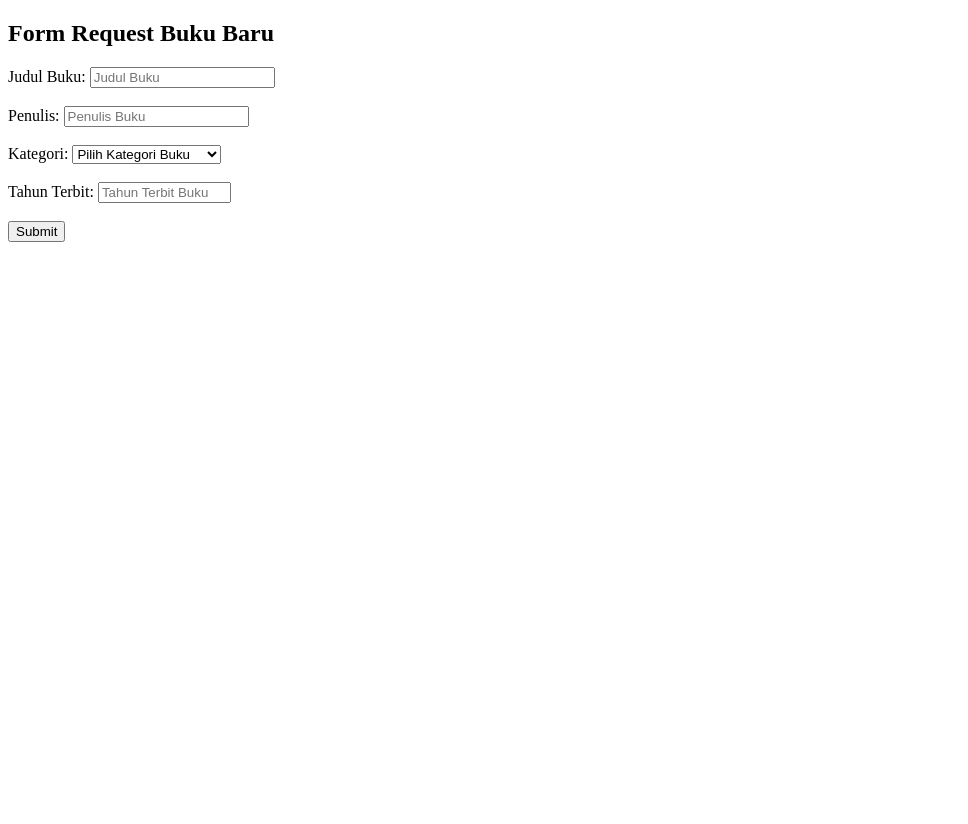
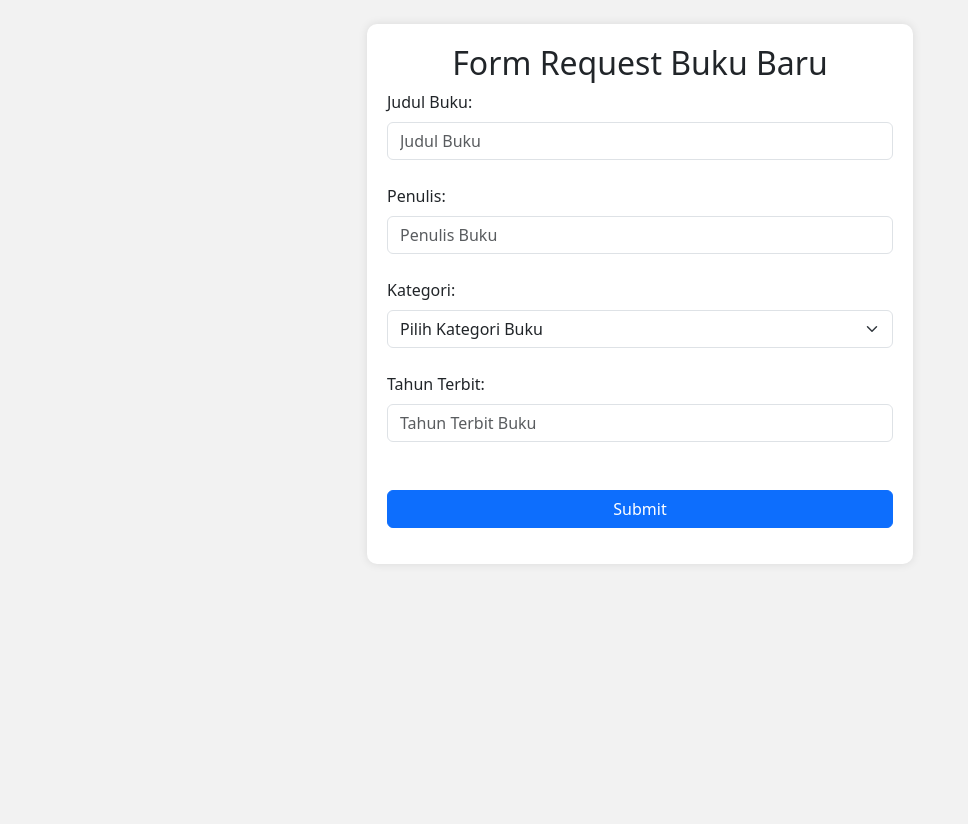
Before and after one commit to PBP-E15/LibPanda, a Django app: page /form-request in a window 1280 px wide. Shown: the whole page, without its empty margins (0-968 px from the left). Before the commit the page ends 242 px from the top, so only its background shows below. Run offline with Django 4.2, Linux system fonts and the light colour scheme.

Commit message:
Add style

```diff
--- /dev/null
+++ b/FormRequest/templates/base.html
@@ -0,0 +1,19 @@
+{% load static %}
+<!DOCTYPE html>
+<html lang="en">
+    <head>
+        {% block meta %}
+            <meta charset="UTF-8" />
+            <meta name="viewport" content="width=device-width, initial-scale=1">
+        {% endblock meta %}
+        <link href="https://cdn.jsdelivr.net/npm/bootstrap@5.3.2/dist/css/bootstrap.min.css" rel="stylesheet" integrity="sha384-T3c6CoIi6uLrA9TneNEoa7RxnatzjcDSCmG1MXxSR1GAsXEV/Dwwykc2MPK8M2HN" crossorigin="anonymous">
+        <script src="https://code.jquery.com/jquery-3.6.0.min.js" integrity="sha384-KyZXEAg3QhqLMpG8r+J4jsl5c9zdLKaUk5Ae5f5b1bw6AUn5f5v8FZJoMxm6f5cH1" crossorigin="anonymous"></script>
+        <script src="https://cdn.jsdelivr.net/npm/@popperjs/core@2.11.8/dist/umd/popper.min.js" integrity="sha384-I7E8VVD/ismYTF4hNIPjVp/Zjvgyol6VFvRkX/vR+Vc4jQkC+hVqc2pM8ODewa9r" crossorigin="anonymous"></script>
+        <script src="https://cdn.jsdelivr.net/npm/bootstrap@5.3.2/dist/js/bootstrap.min.js" integrity="sha384-BBtl+eGJRgqQAUMxJ7pMwbEyER4l1g+O15P+16Ep7Q9Q+zqX6gSbd85u4mG4QzX+" crossorigin="anonymous"></script>
+    </head>
+
+    <body>
+        {% block content %}
+        {% endblock content %}
+    </body>
+</html>
--- a/FormRequest/templates/form.html
+++ b/FormRequest/templates/form.html
@@ -1,21 +1,58 @@
-<!DOCTYPE html>
-<html>
-<head>
+{% extends 'base.html' %}
+
+{% block meta %}
     <title>Form Request Buku Baru</title>
-</head>
-<body>
+{% endblock meta %}
 
-<h2>Form Request Buku Baru</h2>
+{% block content %}
+<link href="https://fonts.googleapis.com/css2?family=Playfair+Display:wght@400;700&display=swap" rel="stylesheet">
+<style>
+    body {
+        background: #f2f2f2;
+        height: 100%;
+    }
+    .brand {
+        font-size: 20px;
+        font-weight: bold;
+        margin-top: 20px;
+        margin-bottom: 30px;
+    }
+    .background-container {
+        background-color: #ffffff;
+        border-radius: 10px;
+        box-shadow: 0px 0px 10px rgba(0, 0, 0, 0.1);
+        padding: 20px;
+    }
+    .center-container {
+        display: flex;
+        justify-content: center;
+        align-items: center;
+        min-height: 100vh;
+    }
+    .centered-text {
+        text-align: center;
+    }
+    .playfair {
+        font-family: 'Playfair Display', serif;
+        font-weight: bold;
+    }
+</style>
+
+<div class="container mt-4">
+    <div class="row justify-content-center align-items-top min-vh-100">
+        <div class="col-md-6">
+            <div class="background-container">
+                <h2 class="centered-text">Form Request Buku Baru</h2>
 
                 <form id="bookForm">
-  Judul Buku:
-  <input type="text" id="title" name="title" required placeholder="Judul Buku">
-  <br><br>
-  Penulis:
-  <input type="text" id="author" name="author" required placeholder="Penulis Buku">
-  <br><br>
-  Kategori:
-  <select id="category" name="category" required>
+                    <label class=mb-2>Judul Buku:</label>
+                    <input type="text" id="title" name="title" required placeholder="Judul Buku" class="form-control">
+                    <br>
+                    <label class=mb-2>Penulis:</label>
+                    <input type="text" id="author" name="author" required placeholder="Penulis Buku" class="form-control">
+                    <br>
+                    <label class=mb-2>Kategori:</label>
+                    <select id="category" name="category" required class="form-select">
                         <option value="">Pilih Kategori Buku</option>
                         <option value="Fiksi">Fiksi</option>
                         <option value="Sejarah">Sejarah</option>
@@ -23,12 +60,20 @@
                         <option value="Makanan & Minuman">Makanan & Minuman</option>
                         <option value="Filosofi">Filosofi</option>
                     </select>
+                    <br>
+                    <label class=mb-2>Tahun Terbit:</label>
+                    <input type="number" id="year" name="year" required placeholder="Tahun Terbit Buku" class="form-control">
                     <br><br>
-  Tahun Terbit:
-  <input type="number" id="year" name="year" style="width:125px" required placeholder="Tahun Terbit Buku">
-  <br><br>
-  <input type="submit" value="Submit">
+                    <div class="form-group mb-3 d-grid gap-2">
+                        <button class="btn btn-primary login_btn" type="submit">
+                             Submit
+                        </button>
+                    </div>
                 </form>
+            </div>
+        </div>
+    </div>
+</div>
 
 <script>
 document.getElementById("bookForm").addEventListener("submit", function(event){
@@ -55,8 +100,9 @@ document.getElementById("bookForm").addEventListener("submit", function(event){
 
   // Bersihkan form
   document.getElementById("bookForm").reset();
+
+  // Tampilkan pop-up
+  alert('Submit berhasil!');
 });
 </script>
-
-</body>
-</html>
+{% endblock content %}
--- a/main/templates/login.html
+++ b/main/templates/login.html
@@ -7,8 +7,8 @@
 <link href="https://fonts.googleapis.com/css2?family=Playfair+Display:wght@400;700&display=swap" rel="stylesheet">
 <style>
     body {
-        background: rgb(125,216,201);
-        background: radial-gradient(circle, rgba(125,216,201,1) 0%, rgba(238,250,248,1) 100%);
+        background: #f2f2f2;
+        height: 100%;
     }
     .brand {
         font-size: 20px;
--- a/main/templates/register.html
+++ b/main/templates/register.html
@@ -8,8 +8,8 @@
 <link href="https://fonts.googleapis.com/css2?family=Playfair+Display:wght@400;700&display=swap" rel="stylesheet">
 <style>
     body {
-        background: rgb(125,216,201);
-        background: radial-gradient(circle, rgba(125,216,201,1) 0%, rgba(238,250,248,1) 100%);
+        background: #f2f2f2;
+        height: 100%;
     }
     .brand {
         font-size: 20px;
```
Also changed, not shown: FormRequest/templates/data.html (+76 -14 lines). Lines whose indentation alone changed are shown as unchanged.
